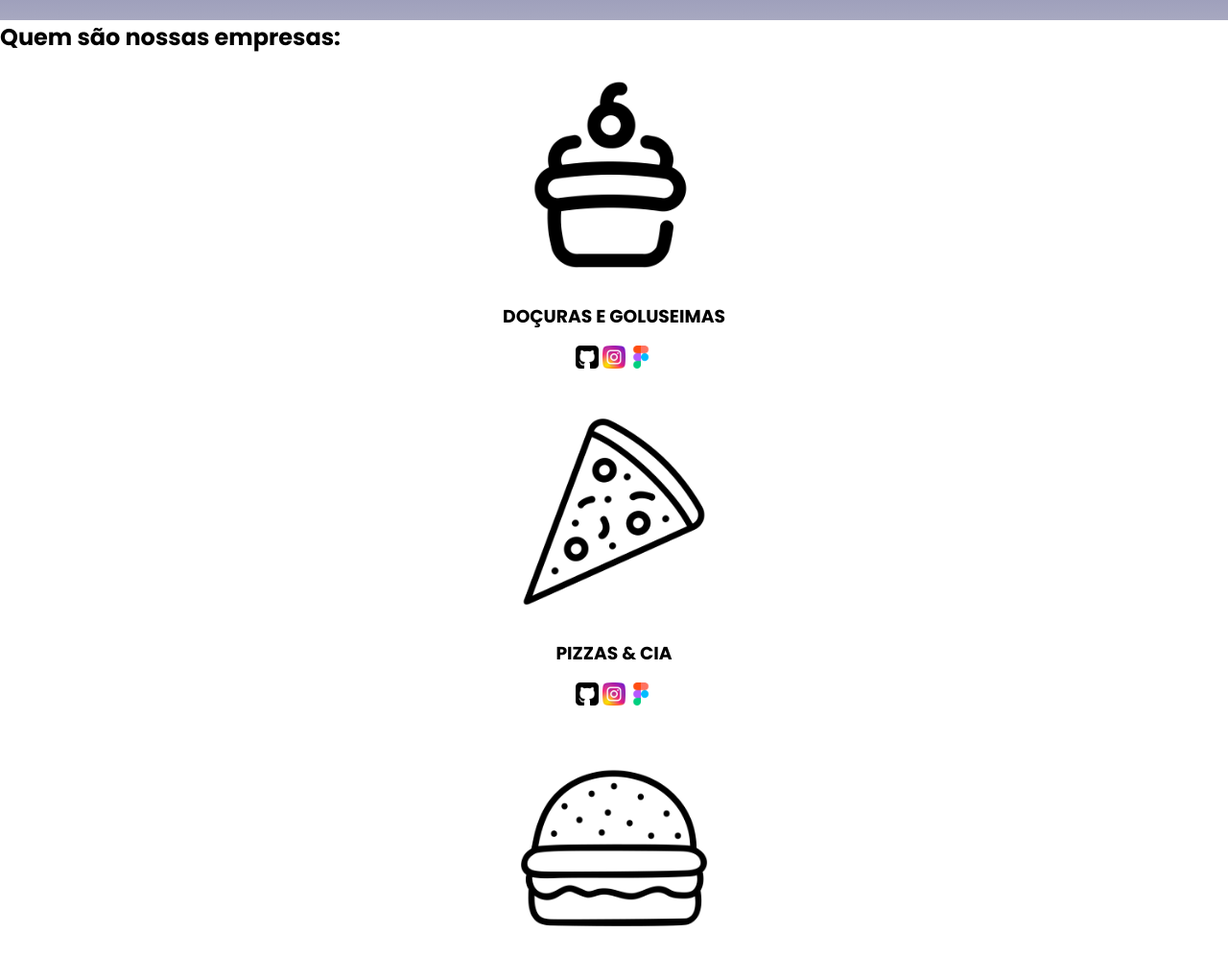
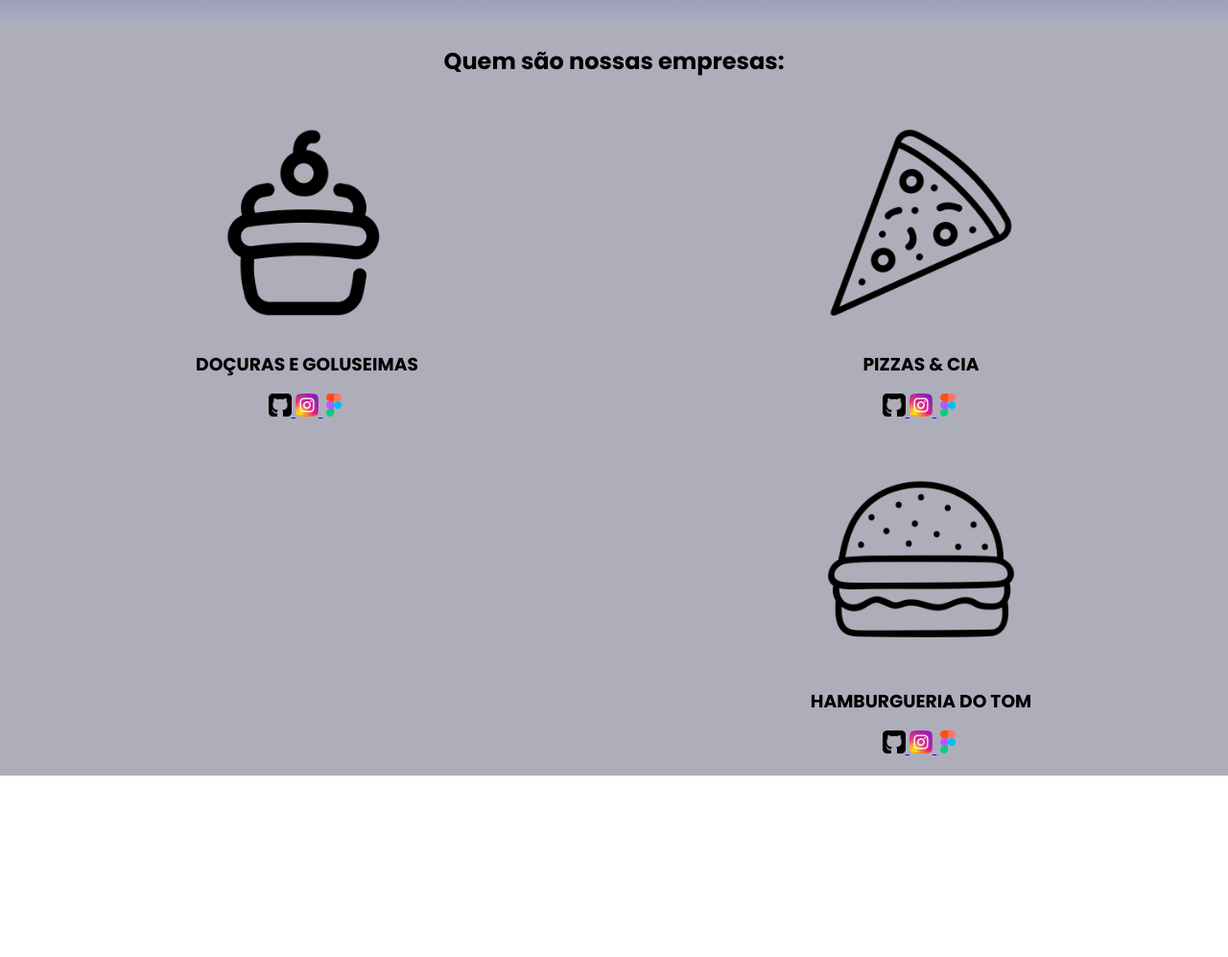
Before and after one commit to Caliberda/Pojeto-Empreededor2, a plain HTML site: page index.html in a window 1280 px wide. Shown: the part 575-1572 px from the top of the page at 96% size. After the commit the page ends 1383 px from the top, so only its background shows below. Drawn offline with Linux system fonts and the light colour scheme.

Commit message:
finalizando

```diff
--- a/index.html
+++ b/index.html
@@ -40,31 +40,53 @@
 
     <section class="empresas">
         <h2 class="nossas-esmpresas">Quem são nossas empresas:</h2>
+        <div class="empresa-todas">
+            <span></span>
+            <span></span>
             <div class="empresa-div1">
                 <img class="empresa-imagem" src="food.png" alt="foto empresa1">
                 <h3 class="empresa-div1">DOÇURAS E GOLUSEIMAS</h3>
+                <a href="https://github.com/Caliberda">
                     <img src="github.png" alt="empresa-icone" class="empresa-icone">
+                </a>
+                <a href="#">
                     <img src="instagram.png" alt="empresa-icone" class="empresa-icone">
+                </a>
+                <a href="#">
                     <img src="figma.png" alt="empresa-icone" class="empresa-icone">
+                </a>
             </div>
-
             <div class="empresa-div2">
                 <img class="empresa-imagem" src="pizza.png" alt="foto empresa2">
                 <h3 class="empresa-div2">PIZZAS & CIA</h3>
+                <a href="https://github.com/Caliberda">
                     <img src="github.png" alt="empresa-icone" class="empresa-icone">
+                </a>
+                <a href="#">
                     <img src="instagram.png" alt="empresa-icone" class="empresa-icone">
+                </a>
+                <a href="#">
                     <img src="figma.png" alt="empresa-icone" class="empresa-icone">
+                </a>
             </div>
 
+            <span></span>
             <div class="empresa-div3">
                 <img class="empresa-imagem" src="burger.png" alt="foto empresa3">
                 <h3 class="empresa-div3">HAMBURGUERIA DO TOM</h3>
+                <a href="https://github.com/Caliberda">
                     <img src="github.png" alt="empresa-icone" class="empresa-icone">
+                </a>
+                <a href="#">
                     <img src="instagram.png" alt="empresa-icone" class="empresa-icone">
+                </a>
+                <a href="#">
                     <img src="figma.png" alt="empresa-icone" class="empresa-icone">
-
+                </a>
+            </div>
         </div>
     </section>
 
 </body>
+
 </html>
--- a/style.css
+++ b/style.css
@@ -72,6 +72,18 @@ padding: 0 15%;
     text-align: center;
     padding: 16px 0;
 }
+.nossas-esmpresas{
+    text-align:center;
+    padding: 25px 0;
+}
+.empresa-todas{
+    display: grid;
+    grid-template-columns: 50% 50%;
+}
+.empresas{
+    background-color: #AEAEBA;
+}
+
 .empresa-div2{
     text-align:center;
     padding: 16px 0;
```
Lines whose indentation alone changed are shown as unchanged.
